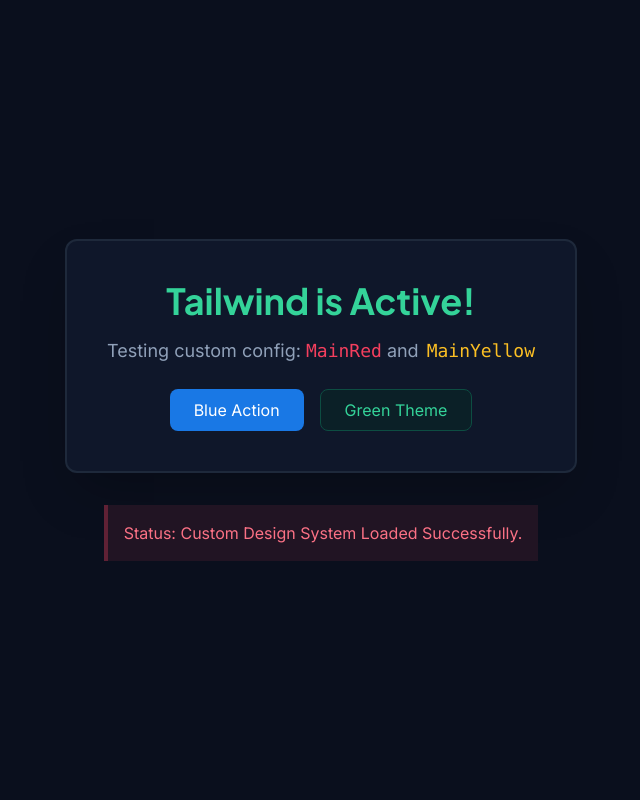
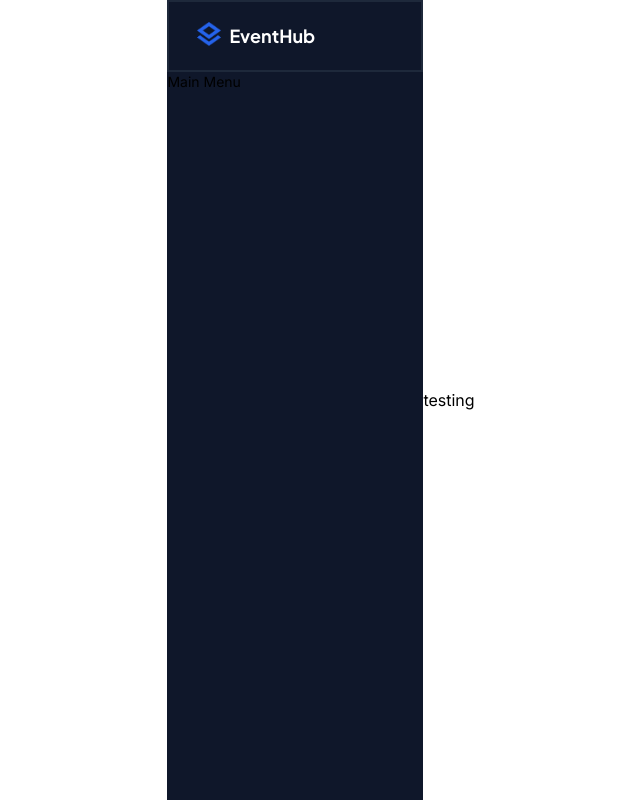
Before and after one commit to nooressam1/Event-Management-Website, a React (Vite) app in the folder Frontend/my-app/: page / in a window 1280 px wide. Shown: the whole page, without its empty margins (319-959 px from the left). Built offline with nearby package versions, Linux system fonts and the light colour scheme.

Commit message:
feat: section of side bar navigation

```diff
--- /dev/null
+++ b/Frontend/my-app/src/Modules/shared/component/SideNavigationBar.jsx
@@ -0,0 +1,20 @@
+import React from "react";
+import myImage from "../../../assets/image.png";
+
+const SideNavigationBar = () => {
+  return (
+    <div class=" h-screen w-1/5 bg-NavigationBackground">
+      <div class="flex  gap-2  px-7 py-5 border-2 border-LineBox">
+        <div class=" w-6 h-6">
+          <img className="h-full w-full object-fit" src={myImage} />
+        </div>
+        <h1 class="text-white font-jakarta font-black text-lg">EventHub</h1>
+      </div>
+      <div>
+        <h4 className="text-sm ">Main Menu</h4>
+      </div>
+    </div>
+  );
+};
+
+export default SideNavigationBar;
--- a/Frontend/my-app/src/main.jsx
+++ b/Frontend/my-app/src/main.jsx
@@ -1,33 +1,14 @@
 import React from "react";
 import ReactDOM from "react-dom/client";
 import "./index.css"; // Ensure this contains the @tailwind directives
+import SideNavigationBar from "./Modules/shared/component/SideNavigationBar";
 
 const TestTailwind = () => {
   return (
-    <div className="min-h-screen flex flex-col items-center justify-center bg-MainBackground font-inter text-white">
-      <div className="p-10 rounded-xl border-2 border-LineBox bg-NavigationBackground shadow-2xl text-center">
-        <h1 className="text-4xl font-jakarta font-bold mb-4 text-MainGreen">
-          Tailwind is Active!
-        </h1>
-        <p className="text-lg text-slate-400 mb-6">
-          Testing custom config:{" "}
-          <span className="text-MainRed font-mono">MainRed</span> and
-          <span className="text-MainYellow font-mono ml-2">MainYellow</span>
-        </p>
+    <div className="min-h-screen flex flex-row items-center justify-center font-inter ">
+            <SideNavigationBar>testing</SideNavigationBar>
 
-        <div className="flex gap-4 justify-center">
-          <button className="px-6 py-2 bg-MainBlue rounded-lg hover:opacity-90 transition-all">
-            Blue Action
-          </button>
-          <button className="px-6 py-2 bg-MainGreenBackground border border-MainGreenLine text-MainGreen rounded-lg">
-            Green Theme
-          </button>
-        </div>
-      </div>
-
-      <div className="mt-8 p-4 bg-OffRedbackground border-l-4 border-OffRedLine text-OffRed">
-        Status: Custom Design System Loaded Successfully.
-      </div>
+      <h1>testing</h1>
     </div>
   );
 };
```
Also changed, not shown: Frontend/my-app/src/assets/image.png (added).
